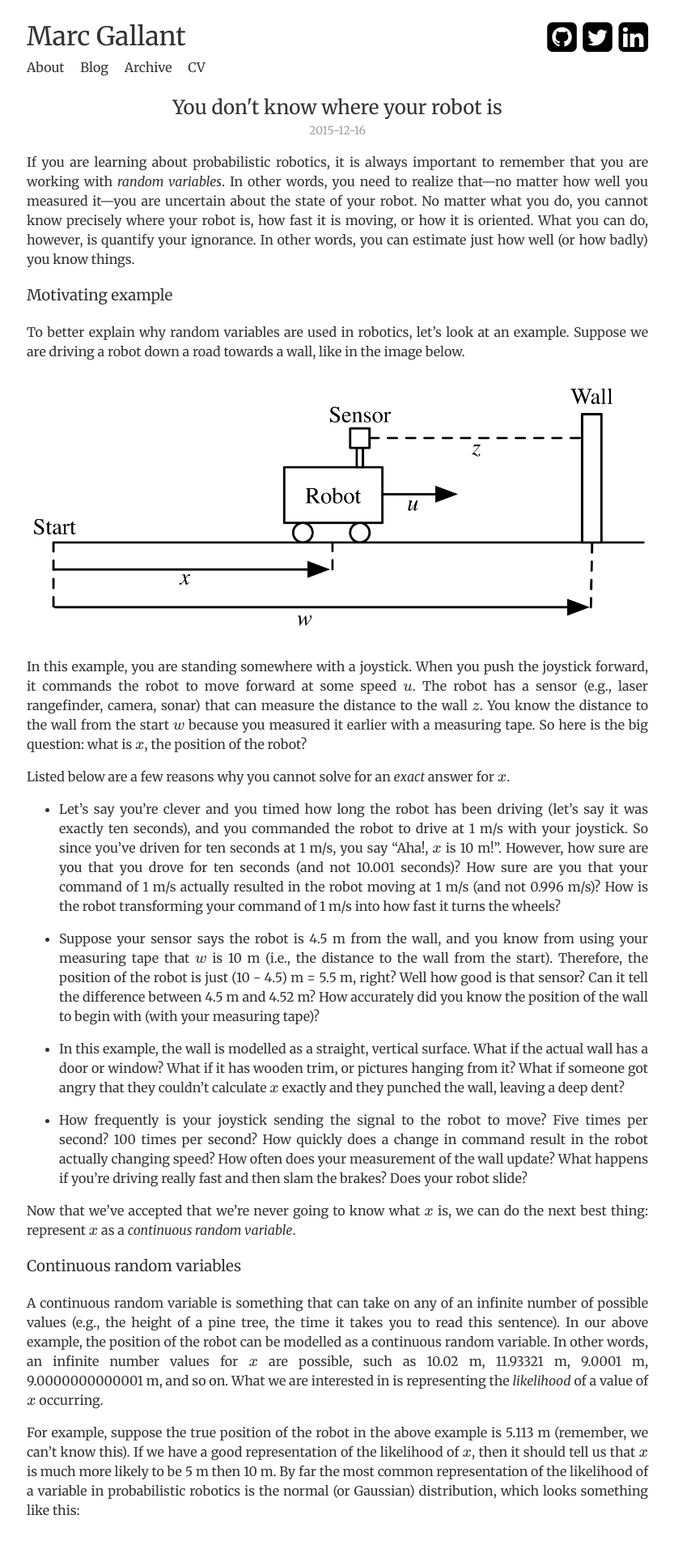
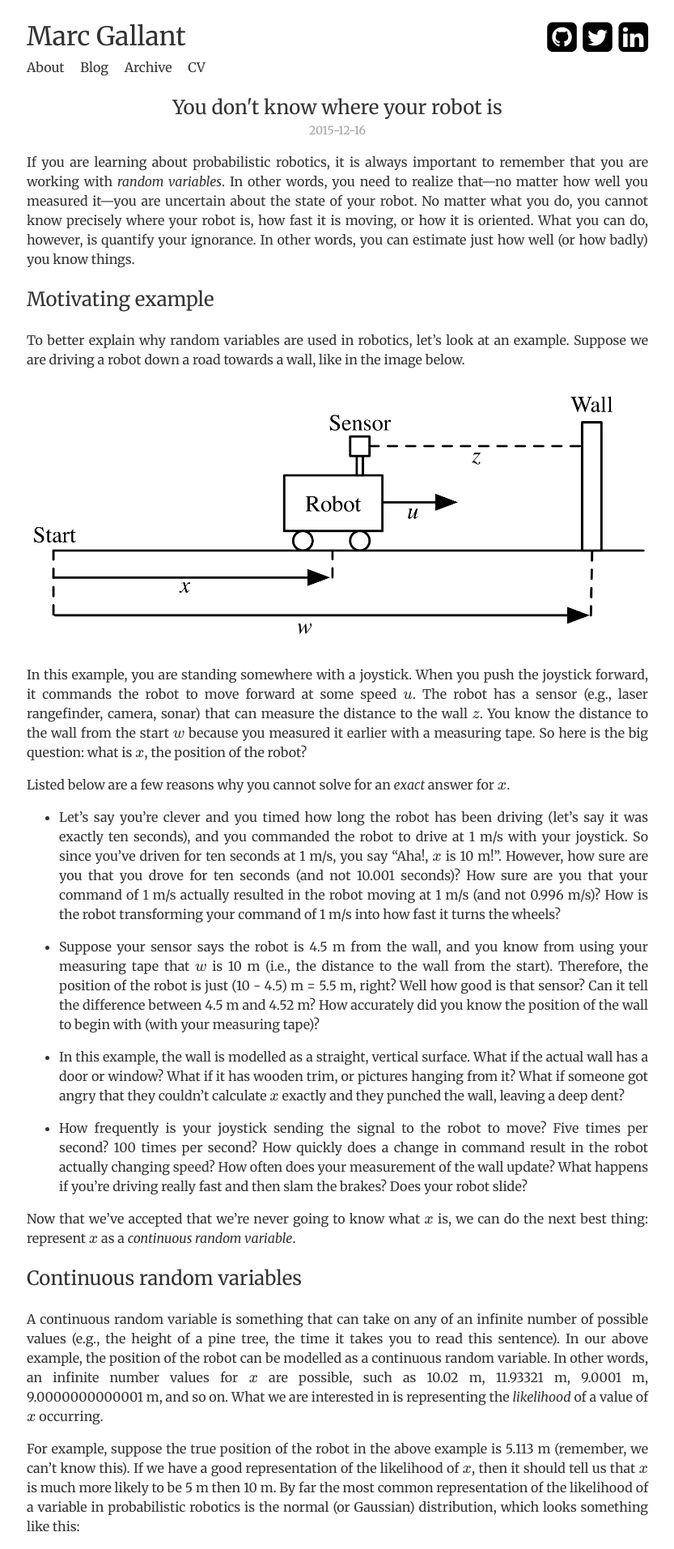
Before and after one commit to kam3k/blog, a Jekyll site: the page built from _posts/2015-12-16-you-dont-know-where-your-robot-is.md, in a window 1280 px wide. Shown: the top 1913 px of the page at 81% size, without its empty margins (223-1056 px from the left). Built offline with Jekyll 4.4.1, drawn with Linux system fonts in a browser that asks for light colours; nearby versions of some CDN libraries; formulas are drawn with MathJax 3; comment, search, counter and statistics services are not loaded.

Commit message:
Increased heading size.

```diff
--- a/_posts/2015-12-16-you-dont-know-where-your-robot-is.md
+++ b/_posts/2015-12-16-you-dont-know-where-your-robot-is.md
@@ -7,7 +7,7 @@ date:   2015-12-16
 
 If you are learning about probabilistic robotics, it is always important to remember that you are working with *random variables*. In other words, you need to realize that---no matter how well you measured it---you are uncertain about the state of your robot. No matter what you do, you cannot know precisely where your robot is, how fast it is moving, or how it is oriented. What you can do, however, is quantify your ignorance. In other words, you can estimate just how well (or how badly) you know things.
 
-### Motivating example
+## Motivating example
 
 To better explain why random variables are used in robotics, let's look at an example. Suppose we are driving a robot down a road towards a wall, like in the image below.
 
@@ -27,7 +27,7 @@ Listed below are a few reasons why you cannot solve for an *exact* answer for $$
 
 Now that we've accepted that we're never going to know what $$x$$ is, we can do the next best thing: represent $$x$$ as a *continuous random variable*.
 
-### Continuous random variables
+## Continuous random variables
 
 A continuous random variable is something that can take on any of an infinite number of possible values (e.g., the height of a pine tree, the time it takes you to read this sentence). In our above example, the position of the robot can be modelled as a continuous random variable. In other words, an infinite number values for $$x$$ are possible, such as <nobr>10.02 m</nobr>, <nobr>11.93321 m</nobr>, <nobr>9.0001 m</nobr>, <nobr>9.0000000000001 m</nobr>, and so on. What we are interested in is representing the *likelihood* of a value of $$x$$ occurring.
 
@@ -39,7 +39,7 @@ Don't worry about what $$f(x)$$ is just yet. A normal distribution can be specif
 
 Returning to our robot example, suppose we used our sensors to model the position of the robot as a random variable with a normal distribution. If our sensors are pretty good, we might get something like $$\mu = $$ <nobr>5.2 m</nobr> and $$\sigma = $$ <nobr>0.1 m</nobr> (remember, the true position is <nobr>5.113 m</nobr>). If are sensors are a little worse, maybe we'll get something closer to $$\mu = $$ <nobr>5.1 m</nobr> and $$\sigma = $$ <nobr>0.3 m</nobr>. Note that our sensors getting worse makes $$\sigma$$ bigger (and the curve in the above plot "wider").
 
-### Probability density functions
+## Probability density functions
 
 The *probability density function* (PDF) of the distribution of a random variable $$x$$ calculates the likelihood of $$x$$. In other words, it is the function $$f(x)$$ on the y-axis in the above plot for normal distributions. Mathematically,
 
@@ -65,7 +65,7 @@ $$
 
 In other words, the position <nobr>5.2 m</nobr> is approximately 6.521 more likely than <nobr>5.5 m</nobr>.
 
-### Probability
+## Probability
 
 The *probability* of a particular range of values of $$x$$ is an absolute measure of how likely it is that the true $$x$$ is in that range. A probability is a number between 0 (no chance of occurring) and 1 (is absolutely known to occur). For example, one might say "the probability that $$x$$ is between 4.5 and 5.5 is 0.87654".
 
@@ -87,7 +87,7 @@ $$
 
 In other words, there is a 27% chance that $$4.7 \leq x \leq 4.9$$.
 
-### You know where your robot may be
+## You know where your robot may be
 
 I started off this post by emphasizing the fact that you don't know where your robot is. The best you can do is quantify your ignorance. Parameterizing the unknown quantity (e.g., the position of the robot) as a continuous random variable is one way to do this. In probabilistic robotics, normal distributions are the most common distribution used to represent random variables, which are commonly described by its mean $$\mu$$ and standard deviation $$\sigma$$. I should note that the variance $$\sigma^2$$ of a normal distribution is often stated in place of its standard deviation (i.e., it is literally the squared standard deviation).
 
```
